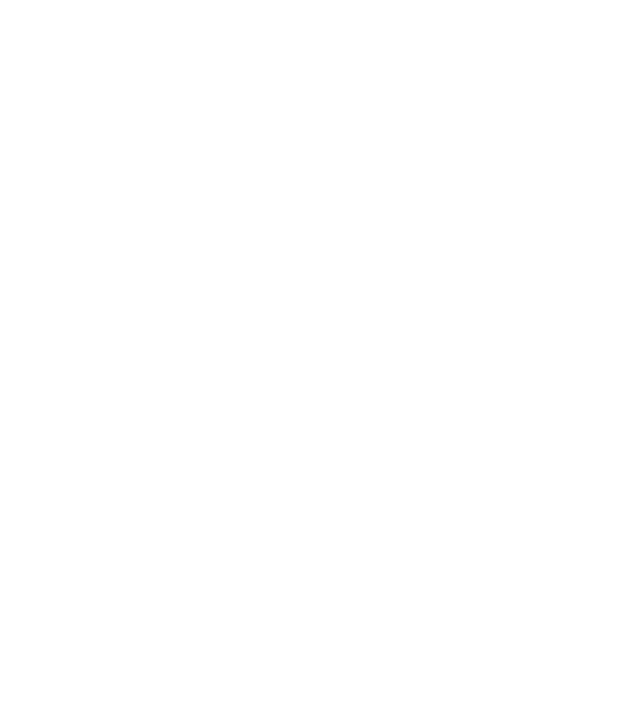
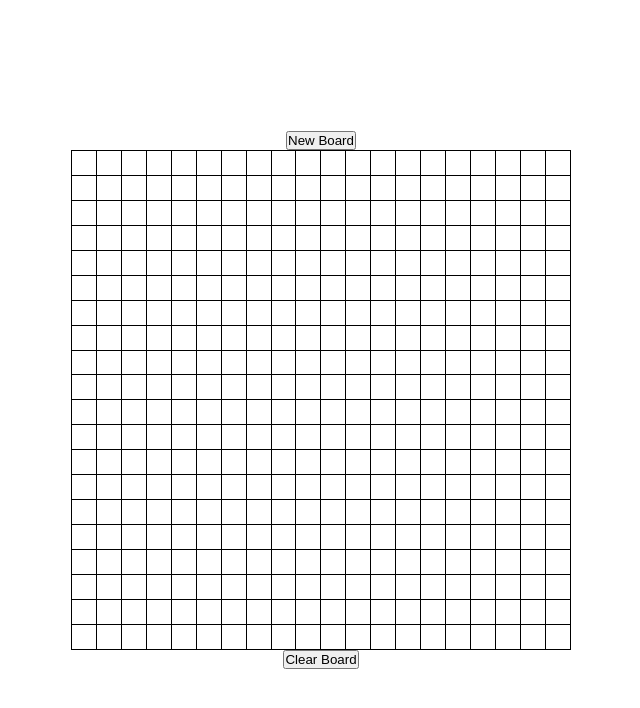
Before and after one commit to perugi/etch-a-sketch, a plain HTML site: page index.html in a window 1280 px wide. Shown: the whole page, without its empty margins (319-959 px from the left). Drawn offline with Linux system fonts and the light colour scheme.

Commit message:
Add basic functionality of sketch, new board and clear

```diff
--- /dev/null
+++ b/eas.js
@@ -0,0 +1,66 @@
+const IDEAL_BOARD_DIM = 500;
+
+function createBoard(squareNo) {
+    boardContainer = document.querySelector('#board-container');
+
+    // Clear any existing child nodes;
+    boardContainer.innerHTML = "";
+
+    for (let i = 0; i < squareNo; i++) {
+        newRow = document.createElement('div');
+        newRow.classList.add('board-row');
+        for (let j = 0; j < squareNo; j++) {
+            newSquare = document.createElement('div');
+            newSquare.classList.add('board-square');
+            newRow.append(newSquare);
+        }
+        boardContainer.append(newRow);
+    }
+
+    boardSquares = document.querySelectorAll('.board-square');
+    boardSquares.forEach(square => square.addEventListener('mouseenter', colorSquare));
+
+    // Size the squares (total space - borders) / no. of squares
+    let squareDim = (IDEAL_BOARD_DIM - (squareNo + 1)) / squareNo;
+    console.log(squareNo);
+    console.log(squareDim);
+    boardSquares.forEach(square => {
+        square.style.height = `${squareDim}px`;
+        square.style.width = `${squareDim}px`;
+    })
+
+    // Make sure that the background is exactly the size of the squares + all the gaps.
+    let boardDim = squareNo * (squareDim + 1) + 1;
+    console.log(boardDim);
+    boardContainer.style.height = `${boardDim}px`;
+    boardContainer.style.width = `${boardDim}px`;
+};
+
+function colorSquare(e) {
+    this.classList.add('colored');
+}
+
+clearBtn = document.querySelector('#clear-btn');
+clearBtn.addEventListener('click', clearBoard);
+
+function clearBoard(e) {
+    boardSquares = document.querySelectorAll('.board-square');
+    boardSquares.forEach(square => square.classList.remove('colored'));
+}
+
+newBrdBtn = document.querySelector('#new-brd-btn');
+newBrdBtn.addEventListener('click', promptNewBrd);
+
+function promptNewBrd() {
+    let dimension;
+    while (true) {
+        dimension = +prompt("Input the number of squares per side (max. 64):");
+        if (dimension === null) return;
+        if (dimension >= 1 && dimension <= 64) break;
+    }
+
+    createBoard(dimension);
+};
+
+// Create a default 16x16 board
+createBoard(20);
--- a/index.html
+++ b/index.html
@@ -6,10 +6,16 @@
     <meta http-equiv="X-UA-Compatible" content="IE=edge">
     <meta name="viewport" content="width=device-width, initial-scale=1.0">
     <title>Document</title>
+    <script src="eas.js" defer></script>
+    <link rel="stylesheet" href="styles.css">
 </head>
 
 <body>
 
+    <button id="new-brd-btn">New Board</button>
+    <div id="board-container"></div>
+    <button id="clear-btn">Clear Board</button>
+
 </body>
 
 </html>
--- /dev/null
+++ b/styles.css
@@ -0,0 +1,36 @@
+* {
+    box-sizing: border-box;
+    margin: 0;
+    padding: 0;
+}
+
+body {
+    height: 100vh;
+    display: flex;
+    flex-direction: column;
+    align-items: center;
+    justify-content: center;
+}
+
+#board-container {
+    background-color: black;
+    display: flex;
+    flex-direction: column;
+    gap: 1px;
+    padding: 1px;
+}
+
+.board-row {
+    display: flex;
+    gap: 1px;
+}
+
+.board-square {
+    background-color: white;
+    height: 30px;
+    width: 30px;
+}
+
+.colored {
+    background-color: black;
+}
```
